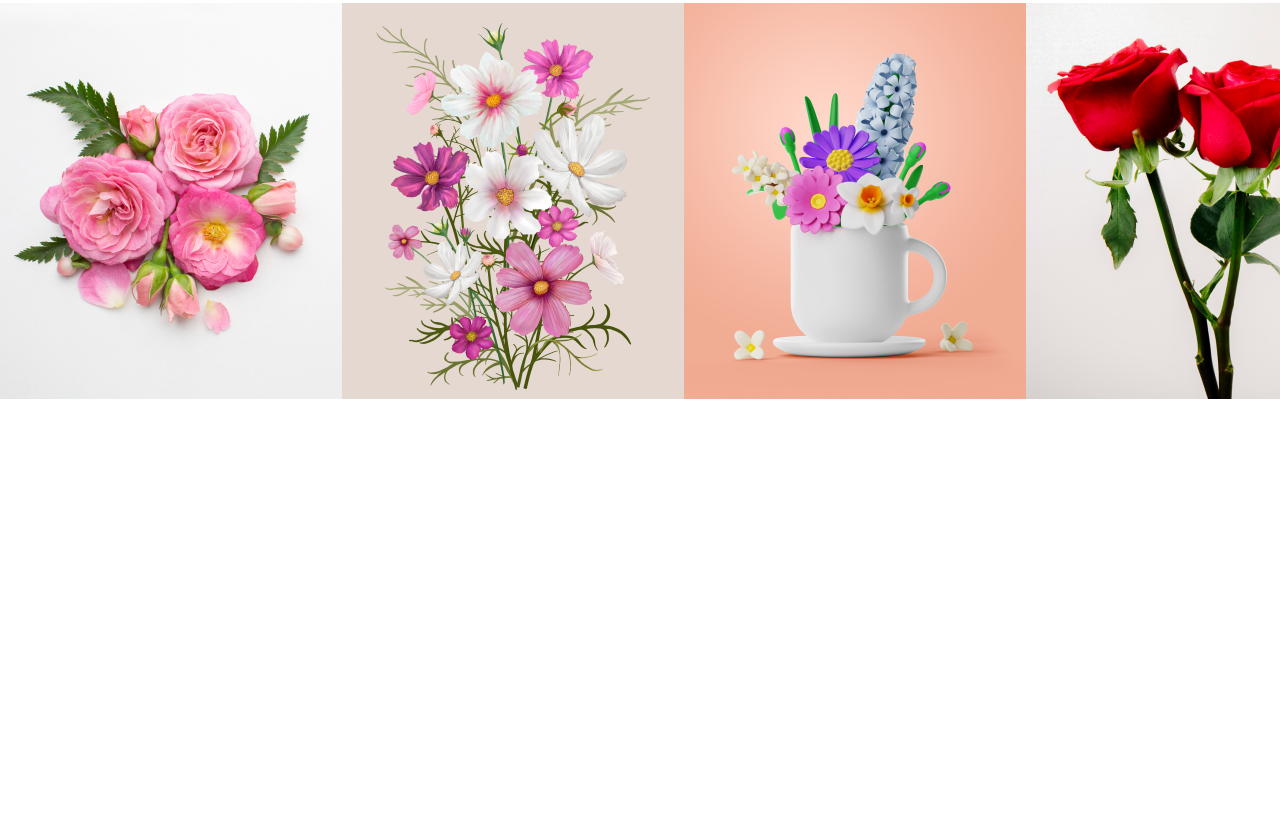
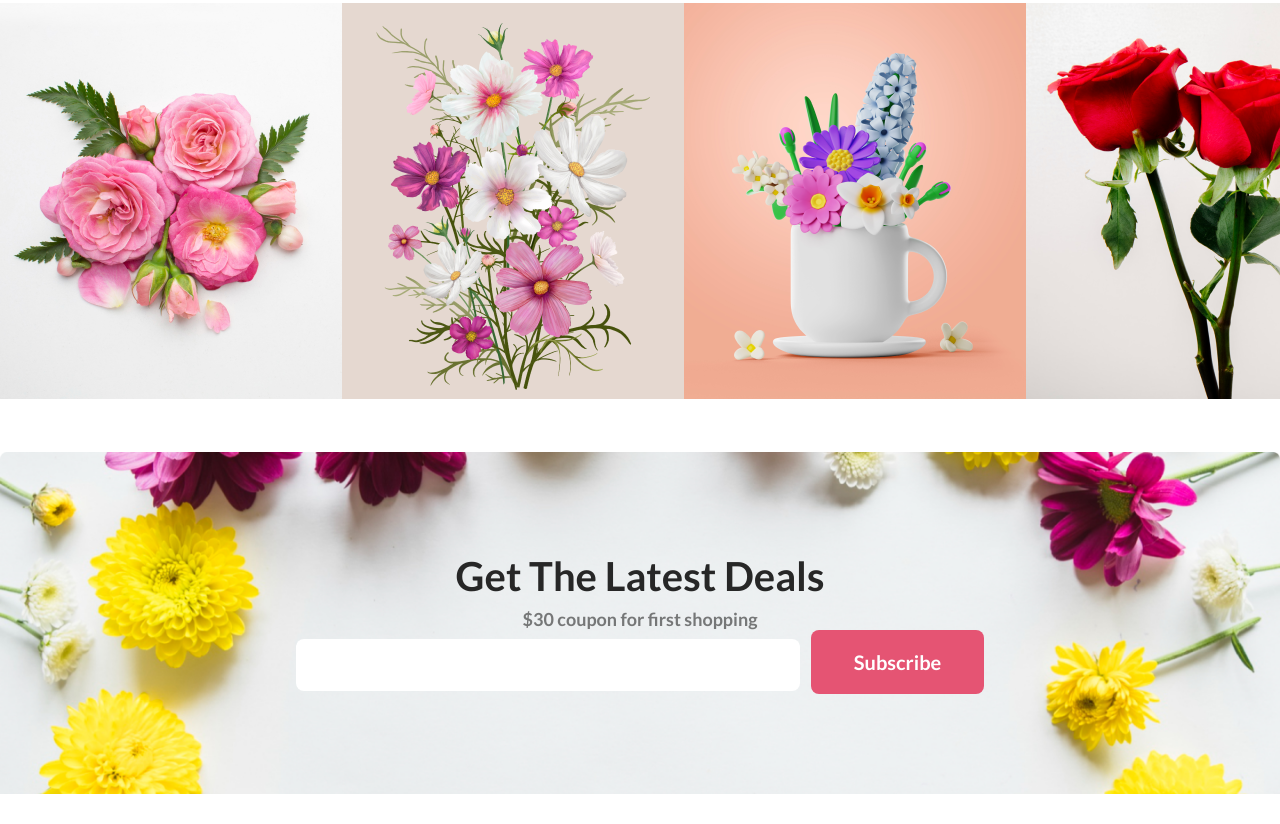
Before and after one commit to adblackhat1998/Flower-Shop, a plain HTML site: page index.html in a window 1280 px wide. Shown: the part 2658-3482 px from the top of the page. Before the commit the page ends 3110 px from the top, so only its background shows below. Drawn offline with Linux system fonts and the light colour scheme.

Commit message:
latest deal added

```diff
--- a/index.html
+++ b/index.html
@@ -116,6 +116,14 @@
                 </div>
             </div>
         </section>
+        <section class="latest-deal">
+            <h3 class="section-title">Get The Latest Deals</h3>
+            <p class="section-description">$30 coupon for first shopping</p>
+            <div style="text-align: center;">
+                <input class="input" type="text" name="" id="">
+                <button class="btn-primary">Subscribe</button>
+            </div>
+        </section>
     </main>
     <footer>
 
--- a/style.css
+++ b/style.css
@@ -105,6 +105,26 @@
     margin-top: 20px;
 }
 
+
+.latest-deal {
+    background-image: url("Flower Asset/Rectangle\ 9.png");
+    background-size: cover;
+    background-repeat: no-repeat;
+    max-width: 1440px;
+    padding: 100px;
+    margin: 30px auto;
+
+}
+
+.input {
+    width: 500px;
+    height: 50px;
+    border-radius: 8px;
+    background: #FFF;
+    border: 0;
+    margin-right: 8px;
+}
+
 /* shared style  */
 .primary-color {
     color: #E55473;
```
